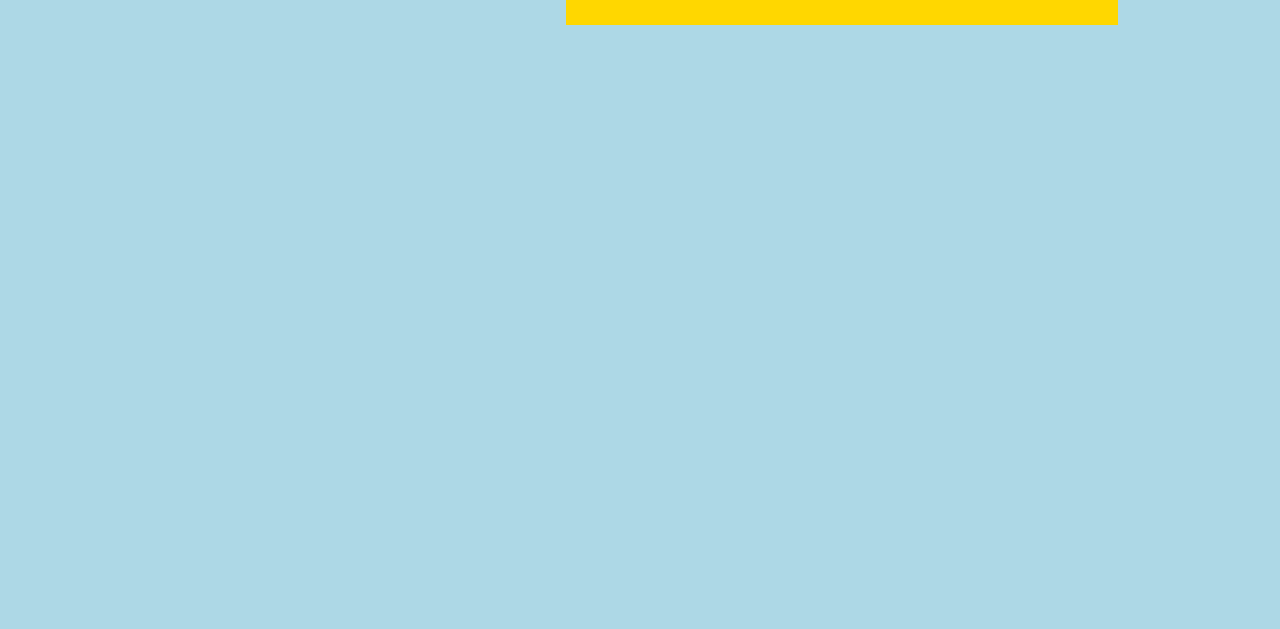
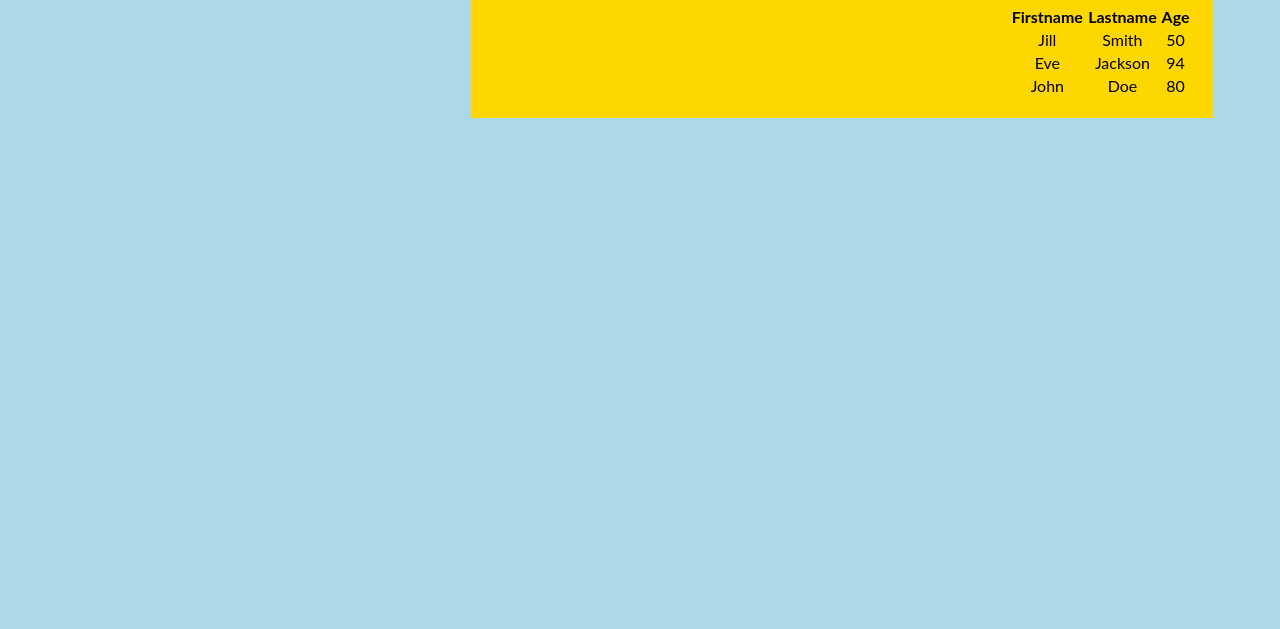
Before and after one commit to TimelierWheel53/FindmyClassmate, a plain HTML site: page majors.html in a window 1280 px wide. Shown: the part 171-800 px from the top of the page. Drawn offline with Linux system fonts and the light colour scheme.

Commit message:
Added Table

```diff
--- a/majors.html
+++ b/majors.html
@@ -5,8 +5,6 @@
     <link href = "static/css/style.css" rel = "stylesheet" type = "text/css">
   </head>
 <body style = "background-color:lightblue;">
-
-
   </div>
 </div>
     <style>
@@ -53,10 +51,35 @@
           <a href = "http://www.sjsu.edu/science/"> College of Science</a>
           <a href = "http://www.sjsu.edu/socialsciences/"> College of Social Sciences</a>
           <a href = "/snake"> What's for Lunch? </a>
+        </ul>
+        </div>
 
+<div>
+  <h2>Basic HTML Table</h2>
 
-        </ul>
+  <table style="width:100%">
+    <tr>
+      <th>Firstname</th>
+      <th>Lastname</th>
+      <th>Age</th>
+    </tr>
+    <tr>
+      <td>Jill</td>
+      <td>Smith</td>
+      <td>50</td>
+    </tr>
+    <tr>
+      <td>Eve</td>
+      <td>Jackson</td>
+      <td>94</td>
+    </tr>
+    <tr>
+      <td>John</td>
+      <td>Doe</td>
+      <td>80</td>
+    </tr>
+    </table>
+  </div>
+
   </body>
-
-
 </html>
```
